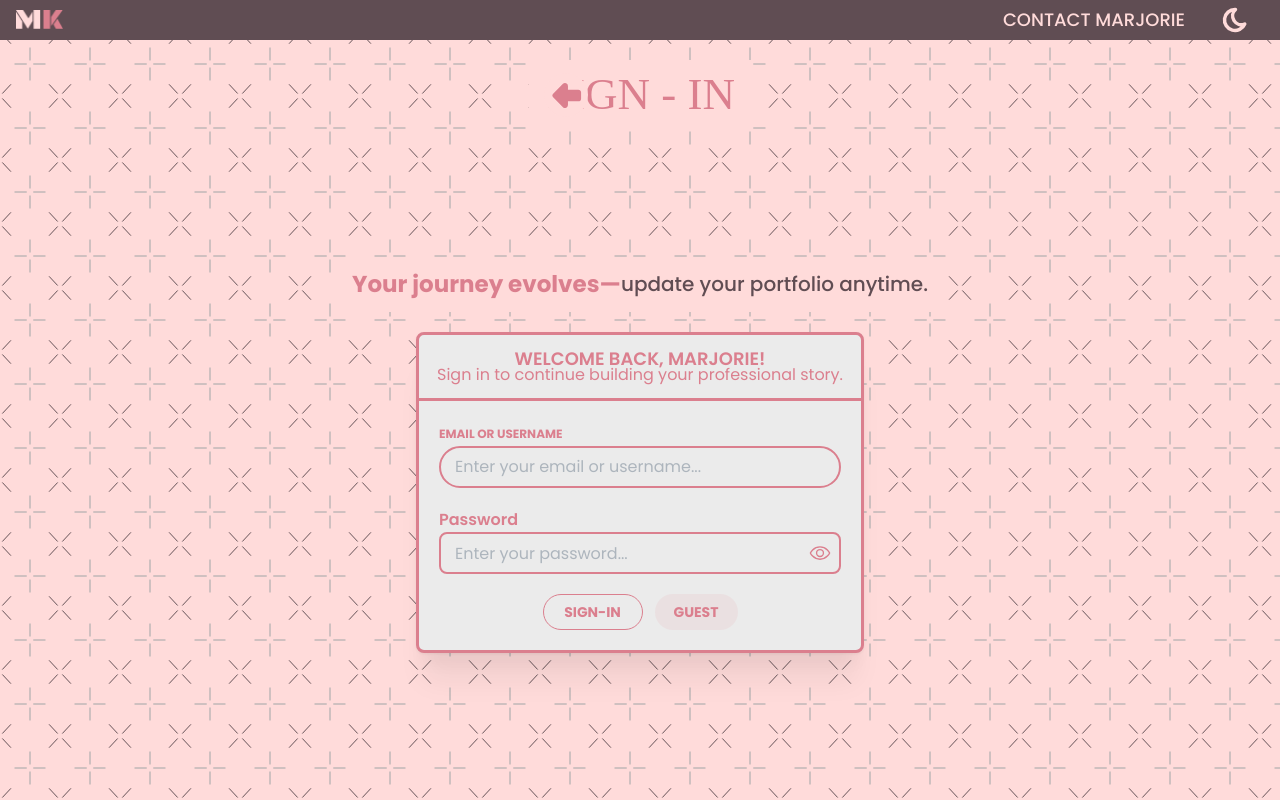
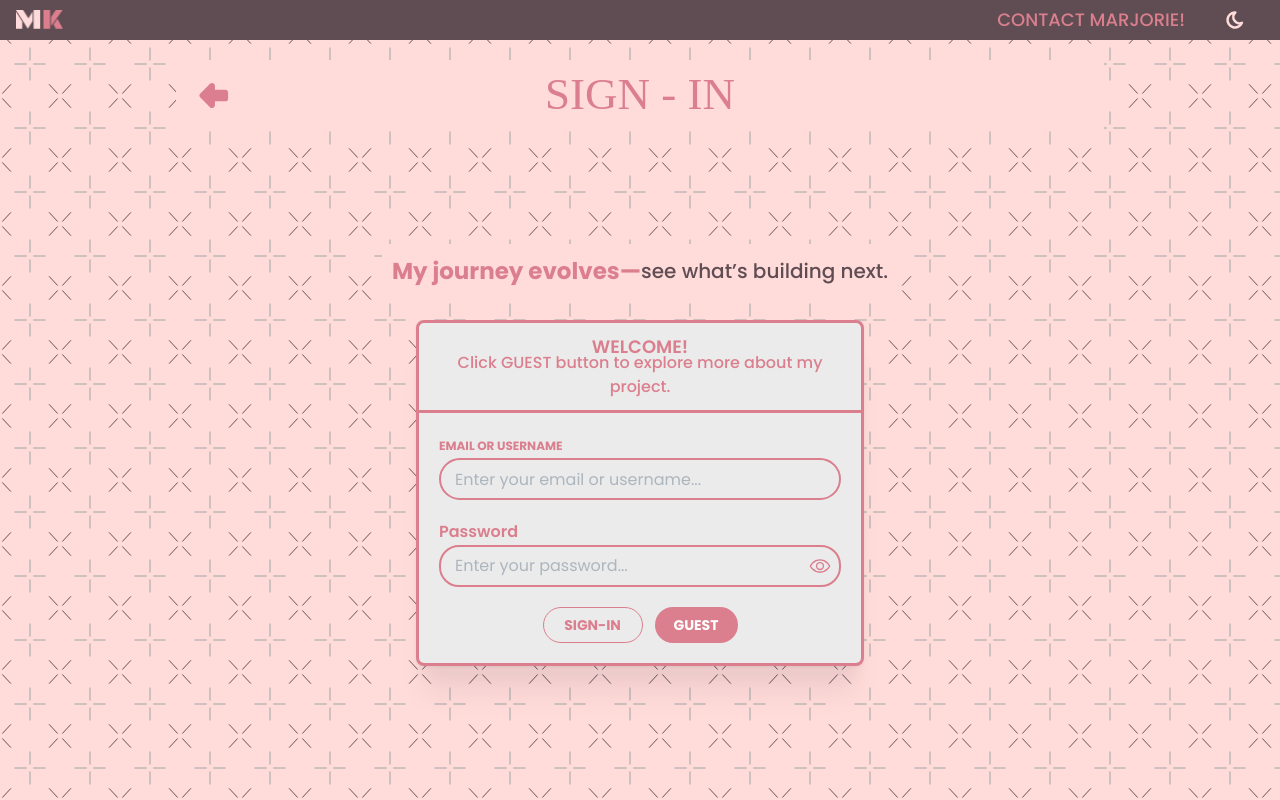
Before and after one commit to marjorie-portfolio/marjorie-portfolio-frontend, a React (Vite) app: page /sign-in in a window 1280 px wide. Built offline with nearby package versions, Linux system fonts and the light colour scheme; no server answers; a web font is replaced by a local one.

Commit message:
🔧 feat CONTACT ME MODAL

```diff
--- a/src/components/layout/Header.tsx
+++ b/src/components/layout/Header.tsx
@@ -3,6 +3,7 @@ import { IconSun, IconMoon } from "@tabler/icons-react";
 import { useTheme } from "../../context/ThemeContext";
 import { useMediaQuery } from "@mantine/hooks";
 import useAuthState from "../../store/useAuthStore";
+import { openContactModal } from "../modals/ContactModal";
 
 import MK_light from "../../assets/icons/MK_dark.png";
 import MK_dark from "../../assets/icons/MK_light.png";
@@ -45,9 +46,10 @@ export default function Header({ onClick }: HeaderProps) {
               ff="Poppins"
               fw={500}
               fz={mobile ? 15 : 18}
-              c={colors.bgBase}
+              c={colors.accPrimary}
+              onClick={() => openContactModal(colors.accPrimary)}
             >
-              CONTACT MARJORIE
+              CONTACT MARJORIE!
             </Button>
           )}
             <ActionIcon
@@ -60,7 +62,7 @@ export default function Header({ onClick }: HeaderProps) {
               {mode === "dark" ? (
                 <IconSun size={mobile? 100 :28} stroke={2} />
               ) : (
-                <IconMoon size={mobile? 100 :28} stroke={3} />
+                <IconMoon size={mobile? 100 :20} stroke={3} />
               )}
             </ActionIcon>
         </Flex>
--- a/src/components/layout/SideBar.tsx
+++ b/src/components/layout/SideBar.tsx
@@ -20,6 +20,7 @@ import { useTheme } from "../../context/ThemeContext";
 import { useLogout } from "../../query/auth";
 import useAuthState from "../../store/useAuthStore";
 import { sectionQueries } from "../../query/sections.query";
+import { openContactModal } from "../modals/ContactModal";
 
 type SideBarProps = {
   onNavigate?: () => void;
@@ -130,24 +131,6 @@ export default function SideBar({ onNavigate }: SideBarProps) {
             </>
           );
         })}
-
-        {isAuthenticated && (
-          <>
-            <Divider
-              w={"100%"}
-              my="sm"
-              label={
-                <Text size="xs" fw={700} c={colors.accPrimary}>
-                  CARDS
-                </Text>
-              }
-              labelPosition="center"
-              size="sm"
-              color={colors.accPrimary}
-            />
-          </>
-        )}
-
         {mobile && (
           <Button
             variant={"outline"}
@@ -157,8 +140,9 @@ export default function SideBar({ onNavigate }: SideBarProps) {
             ff="Poppins"
             fw={600}
             fz={15}
+            onClick={() => openContactModal(colors.accPrimary)}
           >
-            CONTACT MARJORIE
+            CONTACT MARJORIE!
           </Button>
         )}
         {isAuthenticated ? (
--- /dev/null
+++ b/src/components/modals/ContactModal.tsx
@@ -0,0 +1,70 @@
+import { ActionIcon, Group, Stack, Text } from "@mantine/core";
+import { IconBrandLinkedin, IconMail } from "@tabler/icons-react";
+import { modals } from "@mantine/modals";
+import { useTheme } from "../../context/ThemeContext";
+
+/* eslint-disable react-refresh/only-export-components */
+export function openContactModal(accPrimary: string) {
+  modals.open({
+    title: "CONTACT MARJORIE!",
+    centered: true,
+    size: 600,
+    withCloseButton: false,
+    styles: {
+      content: {
+        border: `4px solid ${accPrimary}`,
+        borderRadius: "12px",
+      },
+      header: {
+        justifyContent: "center", // Centers the header items horizontally
+      },
+      title: {
+        fontWeight: 700,
+        textAlign: "center",      // Centers the title text itself
+        width: "100%",
+        color:    `${accPrimary}`       // Ensures the title spans the space to center properly
+      },
+    },
+    children: <ContactModalContent />,
+  });
+}
+
+function ContactModalContent() {
+  const { colors } = useTheme();
+
+  return (
+    <Stack align="center" gap="xl" py="md">
+      <Text ta="center" fw={600} size="md" c={colors.text}>
+        Whether you want to collaborate on a project, hire me, or
+        <br />
+        just say hi, feel free to reach out!
+      </Text>
+      <Group gap="xl">
+        <ActionIcon
+          component="a"
+          href="https://www.linkedin.com/in/marjorie-aguarin/"
+          target="_blank"
+          rel="noreferrer"
+          aria-label="Open LinkedIn"
+          size={62}
+          radius="xl"
+          color={colors.accPrimary}
+        >
+          <IconBrandLinkedin size={32} color="white" />
+        </ActionIcon>
+        <ActionIcon
+          component="a"
+          href="https://mail.google.com/mail/?view=cm&fs=1&to=aguarinmarjoriekhate@gmail.com"
+          target="_blank"
+          rel="noreferrer"
+          aria-label="Send an email"
+          size={62}
+          radius="xl"
+          color={colors.accPrimary}
+        >
+          <IconMail size={32} color="white" />
+        </ActionIcon>
+      </Group>
+    </Stack>
+  );
+}
--- a/src/pages/home/components/EndTitle.tsx
+++ b/src/pages/home/components/EndTitle.tsx
@@ -4,10 +4,17 @@ import { useTheme } from "../../../context/ThemeContext";
 type EndTitleProps = {
   onClick: () => void;
   isAuthenticated: boolean;
+  role: string | null
 };
 
-export default function EndTitle({ onClick, isAuthenticated }: EndTitleProps) {
+export default function EndTitle({ onClick, isAuthenticated, role}: EndTitleProps) {
   const { colors } = useTheme();
+
+  const getGreeting = () => {
+    if (!isAuthenticated) return "WELCOME TO MY PORTFOLIO!";
+    return role === "owner" ? "WELCOME BACK MARJORIE!!!" : "WELCOME, GUEST!";
+  };
+
   return (
     <Flex justify={"center"}>
       <Flex
@@ -19,7 +26,7 @@ export default function EndTitle({ onClick, isAuthenticated }: EndTitleProps) {
         bdrs={20}
       >
         <Text ff={"Share Tech Mono"} fz={20} c={colors.text}>
-          WELCOME BACK MARJORIE!!!
+          {getGreeting()}
         </Text>
         <Button
           variant="outline"
--- a/src/pages/home/index.tsx
+++ b/src/pages/home/index.tsx
@@ -17,7 +17,7 @@ import EndTitle from "./components/EndTitle";
 export default function Home() {
   const navigate = useNavigate();
   const { colors } = useTheme();
-  const { isAuthenticated } = useAuthState();
+  const { isAuthenticated, user} = useAuthState();
   const mobile = useMediaQuery("(max-width: 768px)");
 
   const { data: sections } = useQuery(sectionQueries.all());
@@ -40,7 +40,7 @@ export default function Home() {
       </Flex>
 
       <Flex direction="column">
-        <GridTitle />
+        <GridTitle/>
         {sections?.data.map((item: any) =>
           item.cards.length === 0 ? null : (
             <div key={item.id}>
@@ -72,6 +72,7 @@ export default function Home() {
             isAuthenticated ? navigate("/dashboard") : navigate("/sign-in")
           }
           isAuthenticated={isAuthenticated}
+          role={user?.role}
         />
       </Flex>
     </Flex>
--- a/src/pages/sign-in/components/SignInDialog.tsx
+++ b/src/pages/sign-in/components/SignInDialog.tsx
@@ -87,10 +87,10 @@ export default function SignInDialog({ mobile }: SignInDialogProps) {
           }}
         >
           <Text fw={600} fz={18} ta={"center"}>
-            WELCOME BACK, MARJORIE!
+            WELCOME!
           </Text>
-          <Text mt={-10} ta={"center"}>
-            Sign in to continue building your professional story.
+          <Text mt={-10} ta={"center"} fw={500}>
+            Click GUEST button to explore more about my project.
           </Text>
         </Box>
         <Box px={20} py={20}>
@@ -136,6 +136,7 @@ export default function SignInDialog({ mobile }: SignInDialogProps) {
                   color: colors.text,
                   border: `2px solid ${colors.accPrimary}`,
                   backgroundColor: colors.bgHighlight,
+                  borderRadius: 20
                 },
                 visibilityToggle: {
                   color: colors.accPrimary,
@@ -152,7 +153,7 @@ export default function SignInDialog({ mobile }: SignInDialogProps) {
               >
                 SIGN-IN
               </Button>
-              <Button variant="light" color={colors.accPrimary} onClick={() => loginMutation.mutate(GUEST_CREDENTIALS, { onSuccess: () => void finishLogin() })} loading={loginMutation.isPending}>
+              <Button  color={colors.accPrimary} onClick={() => loginMutation.mutate(GUEST_CREDENTIALS, { onSuccess: () => void finishLogin() })} loading={loginMutation.isPending}>
                 GUEST
               </Button>
             </Flex>
--- a/src/pages/sign-in/components/SubTitle.tsx
+++ b/src/pages/sign-in/components/SubTitle.tsx
@@ -25,10 +25,10 @@ export default function SubTitle({ mobile }: SubTitleProps) {
           ta={"center"}
           fz={mobile ? 18 : 23}
         >
-          Your journey evolves—
+          My journey evolves—
         </Text>
         <Text c={colors.text} fw={500} fz={mobile ? 15 : 20}>
-          update your portfolio anytime.
+          see what’s building next.
         </Text>
       </Flex>
     </>
--- a/src/pages/sign-in/index.tsx
+++ b/src/pages/sign-in/index.tsx
@@ -1,4 +1,4 @@
-import { Flex } from "@mantine/core";
+import { Flex, Container } from "@mantine/core";
 import { useMediaQuery } from "@mantine/hooks";
 
 import PageHeader from "../../components/common/PageHeader";
@@ -11,7 +11,9 @@ export default function SignIn() {
   return (
     <>
       <Flex align={"center"} direction={"column"} mih="90vh">
-        <PageHeader title={"SIGN - IN"} />
+        <Container w={"100%"}>
+          <PageHeader title={"SIGN - IN"} />
+        </Container>
         <Flex
           direction={"column"}
           justify={"center"}
@@ -20,8 +22,8 @@ export default function SignIn() {
           flex={1}
           gap={20}
         >
-          <SubTitle mobile={mobile}/>
-          <SignInDialog mobile={mobile}/>
+          <SubTitle mobile={mobile} />
+          <SignInDialog mobile={mobile} />
         </Flex>
       </Flex>
     </>
```
